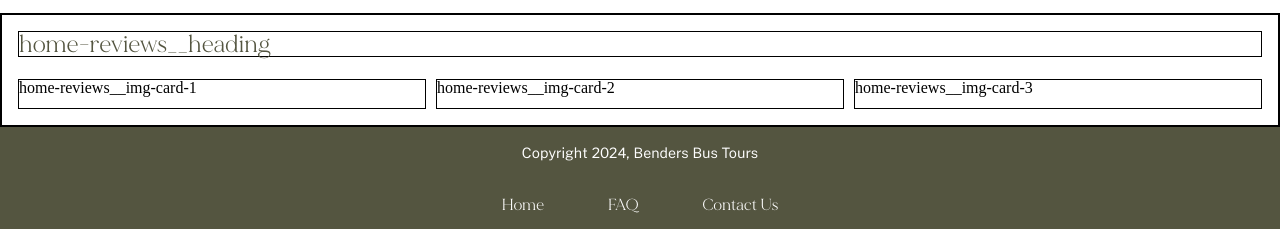
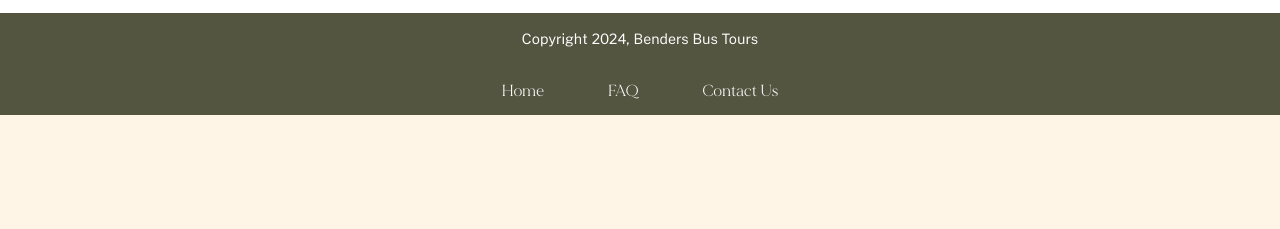
Before and after one commit to MadanAmpera/BendersBusTours, a plain HTML site: page index.html in a window 1280 px wide. Shown: the part 1822-2051 px from the top of the page. After the commit the page ends 1937 px from the top, so only its background shows below. Drawn offline with Linux system fonts and the light colour scheme; a web font is replaced by a local one.

Commit message:
last set of changes

```diff
--- a/index.html
+++ b/index.html
@@ -119,14 +119,14 @@
                     <a href="vehicle-hire.html" class="home-vehicle-hire_link common-link">More Info</a>
                 </div>
             </section>
-            <section class="home-reviews max-width-container border">
+            <!-- <section class="home-reviews max-width-container border">
                 <div class="section-grid max-width border">
-                    <h2 class="home-reviews__heading border">home-reviews__heading</h2>
+                    <h2 class="home-reviews__heading border">Memories with Benders</h2>
                     <div class="home-reviews__img-card-1 img-card border">home-reviews__img-card-1</div>
                     <div class="home-reviews__img-card-2 img-card border">home-reviews__img-card-2</div>
                     <div class="home-reviews__img-card-3 img-card border">home-reviews__img-card-3</div>
                 </div>
-            </section>
+            </section> -->
         </main>
         <footer class="global-footer max-width-container">
             <div class="global-footer__grid max-width">
```
